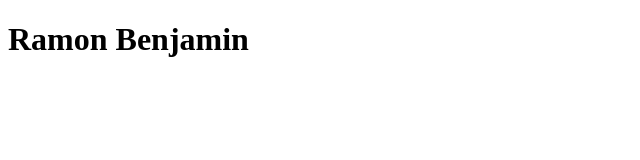
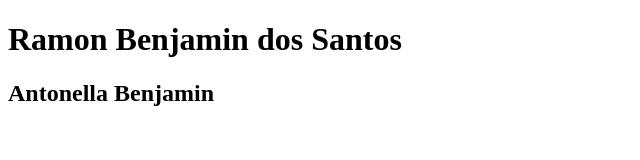
Before and after one commit to ramonbenj/Ola-mundo, a plain HTML site: page index.html in a window 1280 px wide. Shown: the whole page, without its empty margins (0-640 px from the left). Drawn offline with Linux system fonts and the light colour scheme.

Commit message:
Update index.html

```diff
--- a/index.html
+++ b/index.html
@@ -6,6 +6,7 @@
     <title>Testing</title>
   </head>
   <body>
-    <h1>Ramon Benjamin</h1>
+    <h1>Ramon Benjamin dos Santos</h1>
+    <h2>Antonella Benjamin</h2>
   </body>
 </html>
```
